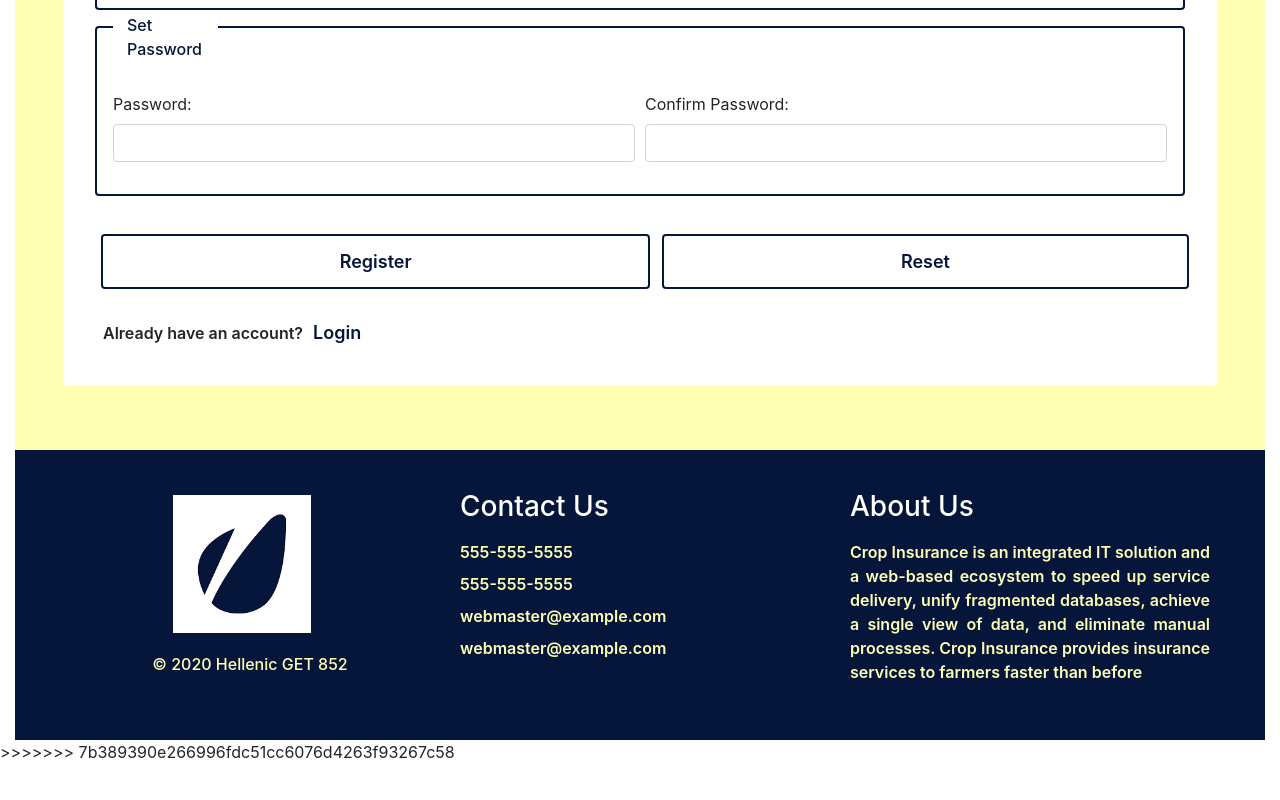
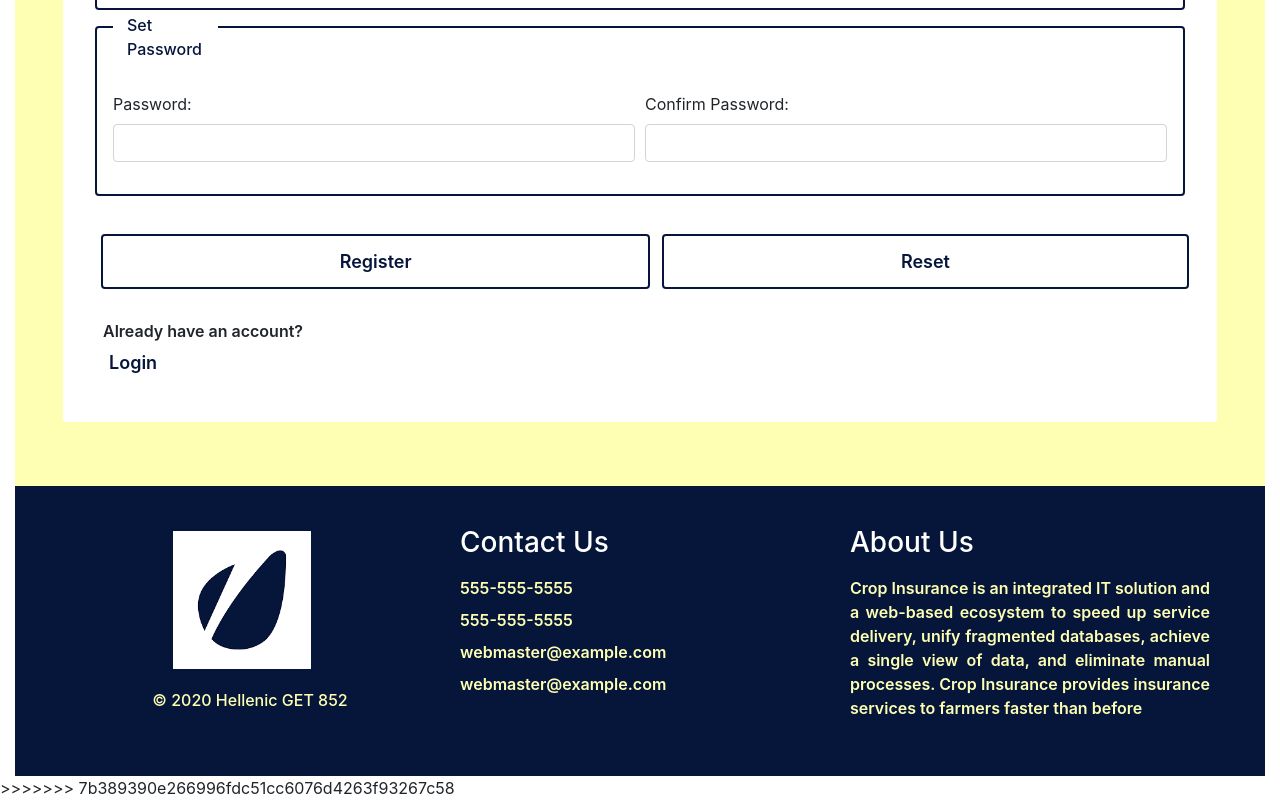
Before and after one commit to Hellenic-gp5/hellenic-practice, an Angular app in the folder Farmer-Schemes/: page /signup in a window 1280 px wide. Shown: the part 1224-2024 px from the top of the page. Before the commit the page ends 1988 px from the top, so only its background shows below. Built offline with nearby package versions, Linux system fonts and the light colour scheme.

Commit message:
Commit by Sakshi

```diff
--- a/Farmer-Schemes/src/app/layout/navbar/navbar.component.html
+++ b/Farmer-Schemes/src/app/layout/navbar/navbar.component.html
@@ -19,7 +19,7 @@
     <div class="collapse navbar-collapse" id="collapsibleNavbar">
       <ul class="navbar-nav">
         <li class="nav-item">
-          <a class="nav-link" href="#">Home</a>
+          <a class="nav-link" href="http://localhost:4200/add">Home</a>
         </li>
         <li class="nav-item">
           <a class="nav-link" routerLink="/bidder" routerLinkActive="active"
@@ -32,7 +32,7 @@
       </ul>
       <ul class="nav navbar-nav ml-auto">
         <li class="nav-item">
-          <a class="nav-link" href="#">Logout</a>
+          <a class="nav-link" href="http://localhost:4200/list">Logout</a>
         </li>
       </ul>
     </div>
--- a/Farmer-Schemes/src/app/registration/registration.component.html
+++ b/Farmer-Schemes/src/app/registration/registration.component.html
@@ -134,7 +134,10 @@
       </div>
     </form>
     <div class="already">
-      <p>Already have an account? <a href="">Login</a></p>
+      <p>
+        Already have an account?
+        <a class="nav-link" href="http://localhost:4200/list">Login</a>
+      </p>
     </div>
   </div>
 </div>
```
